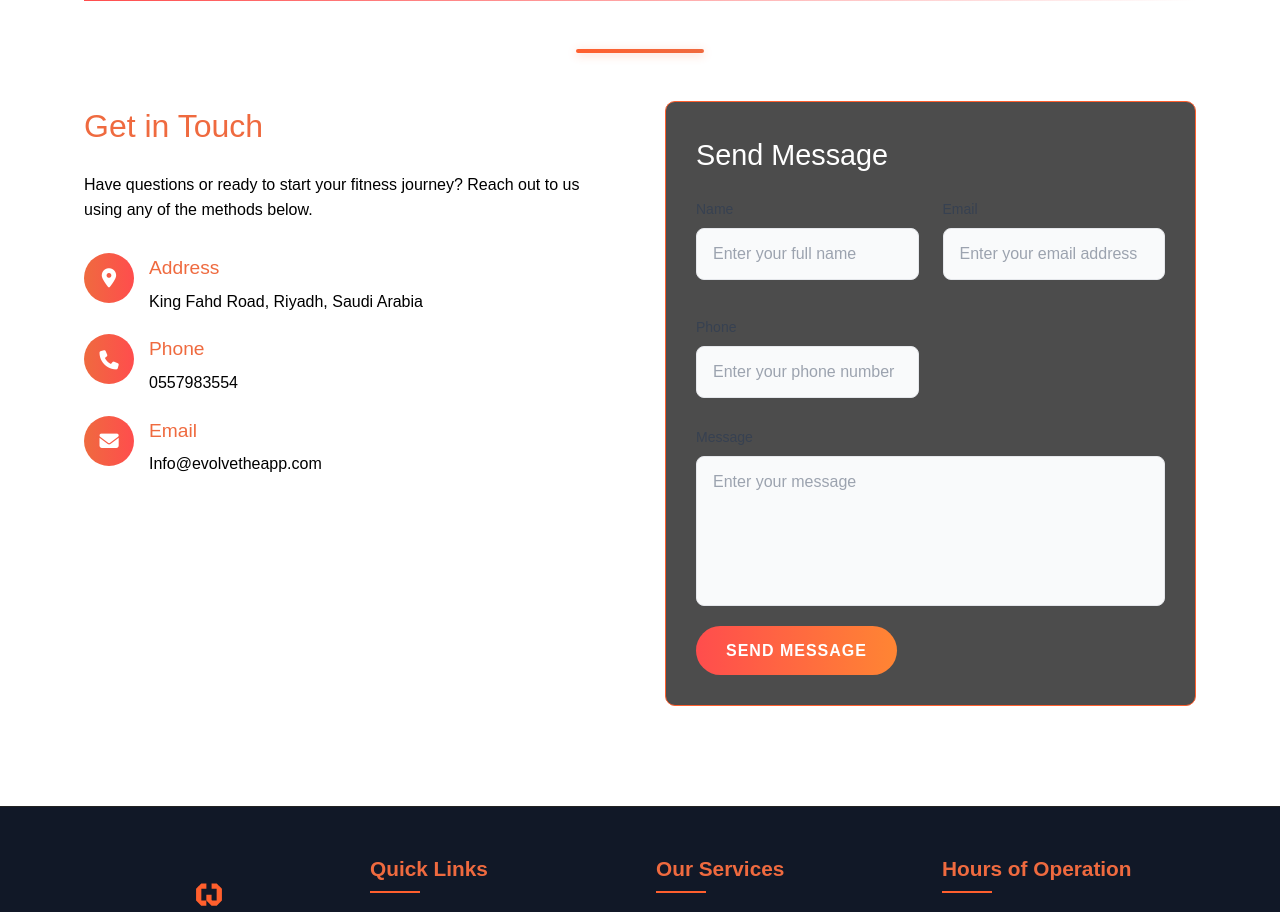
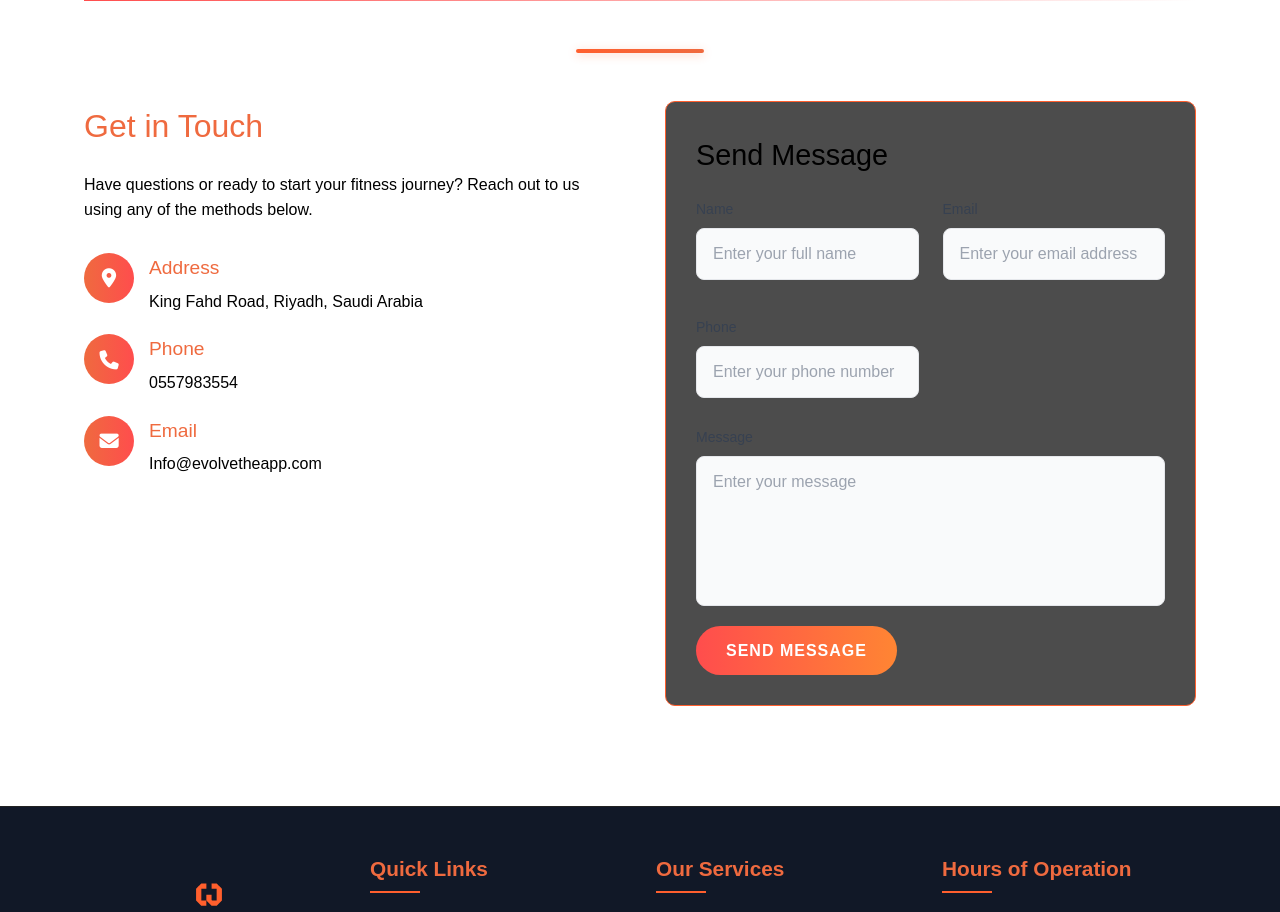
Before and after one commit to scob337/new-evolve, a React (Vite) app: page / in a window 1280 px wide. Shown: the part 3780-4692 px from the top of the page. Built offline with nearby package versions, Linux system fonts and the light colour scheme.

Commit message:
change color

```diff
--- a/src/index.css
+++ b/src/index.css
@@ -615,7 +615,6 @@ header .container {
 .contact-form h3 {
     font-size: 1.8rem;
     margin-bottom: 20px;
-    color: var(--white-color) !important;
 }
 
 .form-row {
@@ -642,7 +641,6 @@ header .container {
     background: rgba(0, 0, 0, 0.5);
     border: 1px solid #333;
     border-radius: var(--border-radius-sm);
-    color: var(--white-color);
     font-size: 1rem;
     transition: all var(--transition-speed);
 }
```
